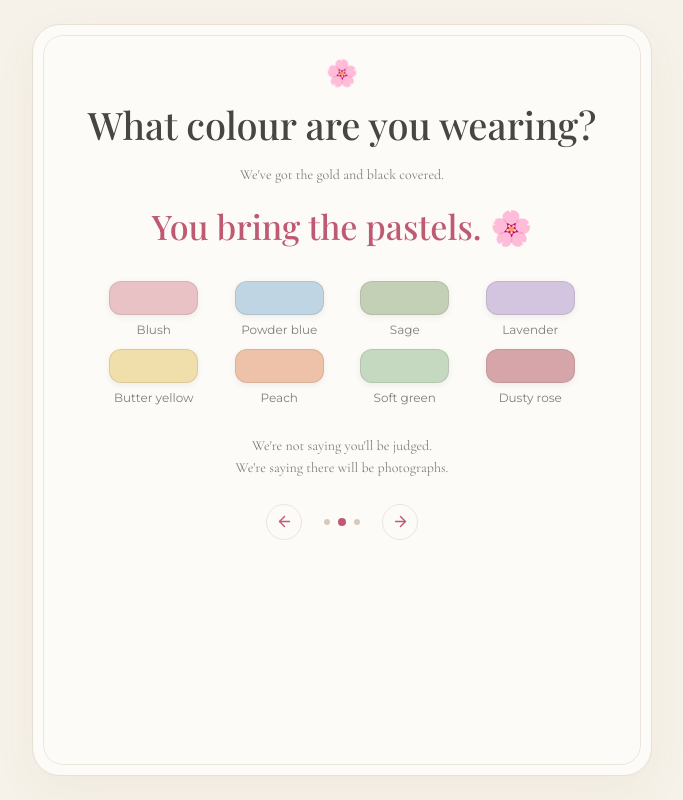
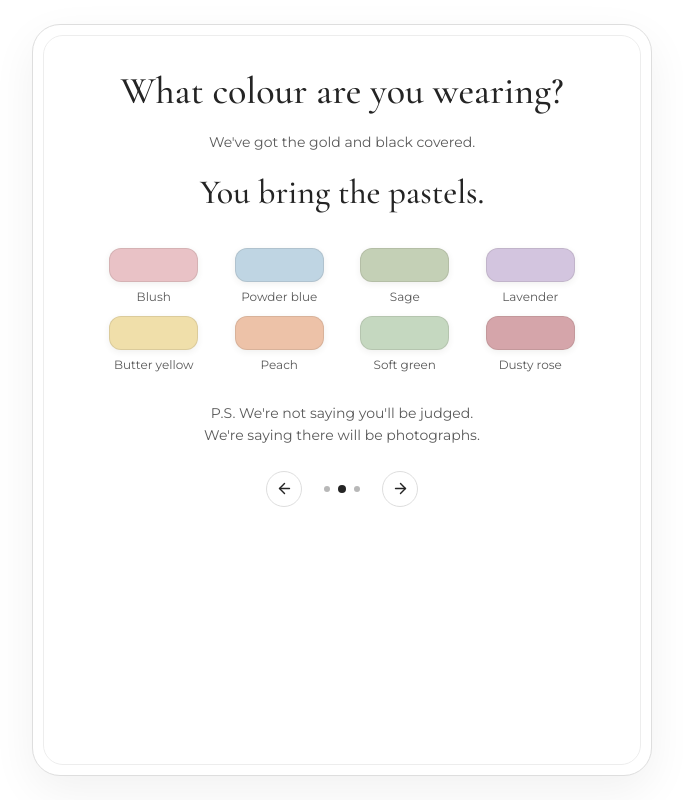
Before and after one commit to sannitvartak/engagement, a React app: page / in a window 1280 px wide. Both pictures are taken after a click on the button "YES, COUNT ME IN ❤️". Shown: the whole page, without its empty margins (298-981 px from the left). Built offline with nearby package versions, Linux system fonts and the light colour scheme; a web font is replaced by a local one.

Commit message:
changes version 1

```diff
--- a/index.html
+++ b/index.html
@@ -3,7 +3,7 @@
   <head>
     <meta charset="UTF-8" />
     <meta name="viewport" content="width=device-width, initial-scale=1.0" />
-    <meta name="theme-color" content="#f7f2e9" />
+    <meta name="theme-color" content="#ffffff" />
     <link rel="preconnect" href="https://fonts.googleapis.com" />
     <link rel="preconnect" href="https://fonts.gstatic.com" crossorigin />
     <link
--- a/index.tsx
+++ b/index.tsx
@@ -77,10 +77,10 @@ function Index() {
             <p className="footer-note">P.S. We've already made up our minds. Your answer is just a formality.</p>
           </>}
           {slide === 1 && <>
-            <div className="heart">🌸</div>
+            {/* <div className="heart">🌸</div>*/}
             <h1>What colour are you wearing?</h1>
             <p>We've got the gold and black covered.</p>
-            <h2 className="text-primary">You bring the pastels. 🌸</h2>
+            <h2 className="text-primary">You bring the pastels.</h2>
             <div className="pastel-palette" aria-label="Pastel shades">
               {[
                 ["blush", "Blush"], ["powder-blue", "Powder blue"],
@@ -89,7 +89,7 @@ function Index() {
                 ["soft-green", "Soft green"], ["dusty-rose", "Dusty rose"],
               ].map(([colour, name]) => <div key={colour} className="pastel-colour"><span className={`swatch-${colour}`} /><span className="pastel-label">{name}</span></div>)}
             </div>
-            <p>We're not saying you'll be judged.<br />We're saying there will be photographs.</p>
+            <p>P.S. We're not saying you'll be judged.<br />We're saying there will be photographs.</p>
           </>}
           {slide === 2 && <>
             <h1>Okay, here's the plan 🥂</h1>
--- a/styles.css
+++ b/styles.css
@@ -1,22 +1,22 @@
 :root {
-  font-family: "Cormorant Garamond", Georgia, serif;
-  color: #484542;
-  background: #f7f2e9;
+  font-family: Montserrat, sans-serif;
+  color: #242424;
+  background: #fff;
   font-synthesis: none;
   text-rendering: optimizeLegibility;
   -webkit-font-smoothing: antialiased;
   -moz-osx-font-smoothing: grayscale;
   font-optical-sizing: auto;
   font-weight: 400;
-  --bg: #f7f2e9;
-  --card-bg: #fdfbf7;
-  --ink: #484542;
-  --muted: #827e79;
-  --primary: #be5b72;
-  --primary-hover: #a94c63;
-  --border: #e6dfd5;
-  --border-inner: #ece5dc;
-  --line: #ece5dc;
+  --bg: #fff;
+  --card-bg: #fff;
+  --ink: #242424;
+  --muted: #5a5a5a;
+  --primary: #242424;
+  --primary-hover: #000;
+  --border: #dedede;
+  --border-inner: #ededed;
+  --line: #dedede;
 }
 
 * {
@@ -60,7 +60,7 @@ button {
   border: 1px solid var(--border);
   border-radius: 28px;
   background: var(--card-bg);
-  box-shadow: 0 15px 45px rgba(90, 70, 60, 0.05);
+  box-shadow: 0 15px 45px rgba(0, 0, 0, 0.06);
   text-align: center;
 }
 
@@ -99,7 +99,7 @@ button {
 h1,
 h2 {
   color: var(--ink);
-  font-family: "Playfair Display", Georgia, serif;
+  font-family: "Cormorant Garamond", Georgia, serif;
   font-weight: 400;
 }
 
@@ -119,7 +119,7 @@ h2 {
 }
 
 p {
-  font-family: "Cormorant Garamond", Georgia, serif;
+  font-family: Montserrat, sans-serif;
   max-width: 540px;
   margin: 8px 0;
   color: var(--muted);
@@ -174,7 +174,7 @@ p {
   gap: 8px;
   padding: 11px 24px;
   border-radius: 8px;
-  font-family: "Cormorant Garamond", Georgia, serif;
+  font-family: Montserrat, sans-serif;
   font-size: 14px;
   font-weight: 500;
   text-decoration: none;
@@ -204,8 +204,8 @@ p {
 }
 
 .invite-btn-outline:hover {
-  border-color: #d3c9bd;
-  background: #f7f2e9;
+  border-color: #a0a0a0;
+  background: #f5f5f5;
   color: var(--ink);
 }
 
@@ -304,12 +304,13 @@ p {
 
 .engagement-date {
   color: var(--primary);
-  font-family: "Playfair Display", Georgia, serif;
+  font-family: "Cormorant Garamond", Georgia, serif;
   font-weight: 500;
   font-size: clamp(1.7rem, 5vw, 2.4rem);
 }
 
 .couple-names {
+  font-family: "Playfair Display", Georgia, serif;
   font-size: 1.7rem;
 }
 
@@ -343,7 +344,7 @@ p {
 
 .slide-navigation {
   display: flex;
-  font-family: "Cormorant Garamond", Georgia, serif;
+  font-family: Montserrat, sans-serif;
   align-items: center;
   justify-content: center;
   gap: 22px;
@@ -362,7 +363,7 @@ p {
 }
 
 .slide-navigation button:hover {
-  background: #f5e9e9;
+  background: #f5f5f5;
 }
 
 .slide-navigation svg {
@@ -380,7 +381,7 @@ p {
   width: 6px;
   height: 6px;
   border-radius: 50%;
-  background: #d8c9bd;
+  background: #b8b8b8;
 }
 
 .slide-dots span.active {
```
